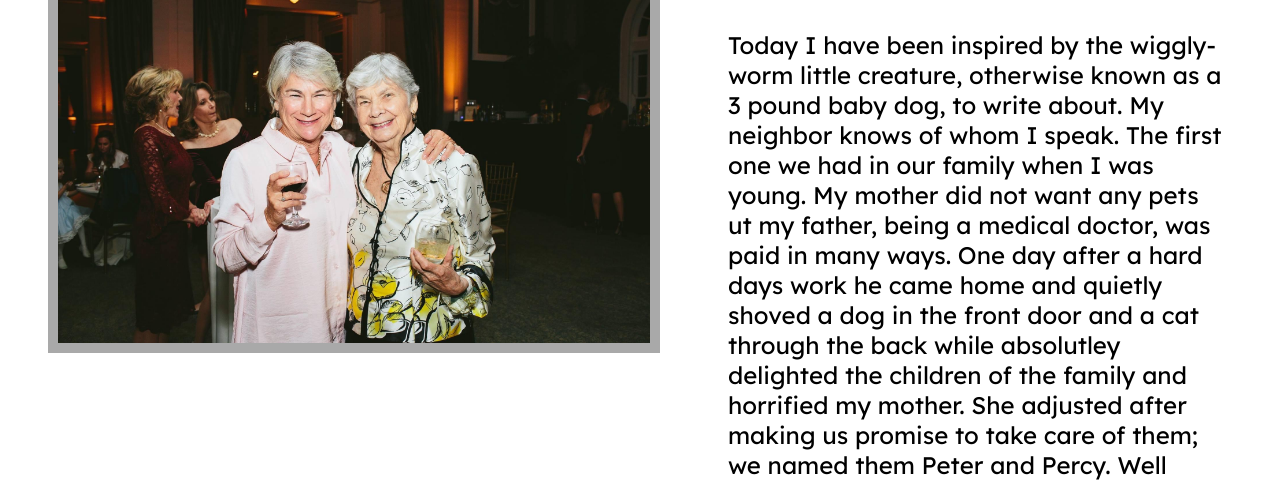
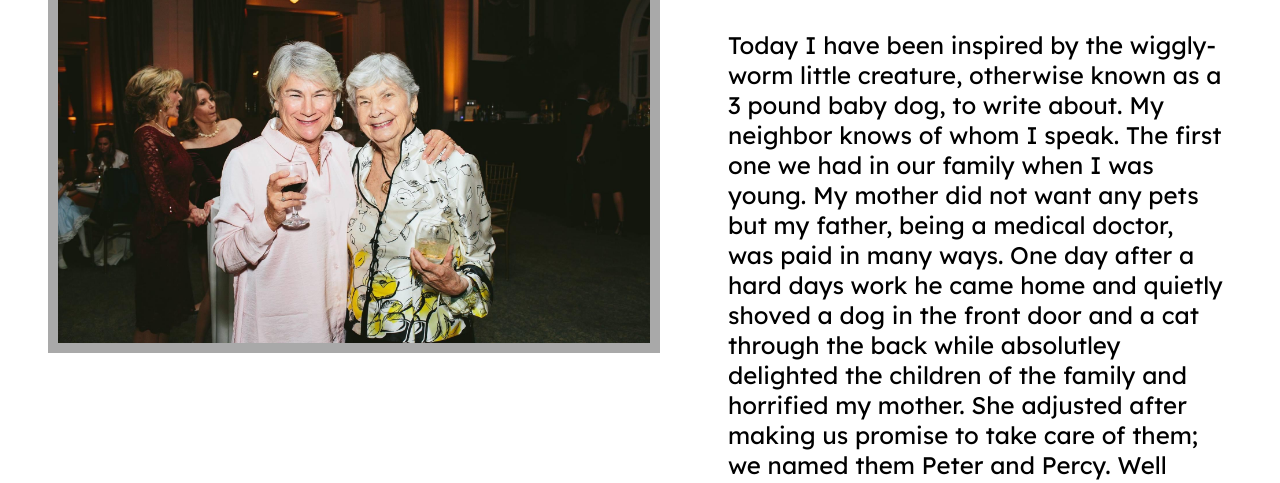
Before and after one commit to AClark7706/code_louisville_2021_AC, a plain HTML site: page Peter Baker.html in a window 1280 px wide. Shown: the part 314-797 px from the top of the page. Drawn offline with Linux system fonts and the light colour scheme; a web font is replaced by a local one.

Commit message:
story edits

```diff
--- a/Peter Baker.html
+++ b/Peter Baker.html
@@ -33,8 +33,8 @@
             </figure>
             <div id="welcome">
                 <h3>Peter Baker</h3>
-                <p>Today I have been inspired by the wiggly-worm little creature, otherwise known as a 3 pound baby dog, to write about. My neighbor knows of whom I speak. The first one we had in our family when I was young. My mother did not want any pets ut my father, being a medical doctor, was paid in many ways. One day after a hard days work he came home and quietly shoved a dog in the front door and a cat through the back while absolutley delighted the children of the family and horrified my mother. She adjusted after making us promise to take care of them; we named them Peter and Percy. Well Percy seemed to be nice considering she was a cat with a mind of her own. One day while we were getting ready for a trip to the beach and claiming our seats and who was to hold which animal, I ended up in the "rumble" seat, which of course had low sides and no roof. As soon as my father started the car Percy became frightened, gave me a large scratch and was gone never to be found again. Peter seemed fine with the outcome and off to the beach we went.
-                    Now Peter Bsker was not a handsome fox terrior,he was all white with one black ear, but he did have a rather happy and loving personality. He could do some tricksand mother was the only one that he would laugh for- really his lips would curl up and show his teeth. Much to the delight of us all. He loved not only us but he had his eye on the little white poodle who was owned by what we called then a spinster. She delighted in caring for her little girl dog who wore ribbons in her hair which Peter admired so naturally he would go for visits at which the nice old lady would call the pound who would come pick up Peter to fence him in. They didn't know him who easily scaled the fence and came home. This seem to happen on a rather regular basis which gave us many laughs and I'm sure distressed our neighbor, who was a very nice lady.
+                <p>Today I have been inspired by the wiggly-worm little creature, otherwise known as a 3 pound baby dog, to write about. My neighbor knows of whom I speak. The first one we had in our family when I was young. My mother did not want any pets but my father, being a medical doctor, was paid in many ways. One day after a hard days work he came home and quietly shoved a dog in the front door and a cat through the back while absolutley delighted the children of the family and horrified my mother. She adjusted after making us promise to take care of them; we named them Peter and Percy. Well Percy seemed to be nice considering she was a cat with a mind of her own. One day while we were getting ready for a trip to the beach and claiming our seats and who was to hold which animal, I ended up in the "rumble" seat, which of course had low sides and no roof. As soon as my father started the car Percy became frightened, gave me a large scratch and was gone never to be found again. Peter seemed fine with the outcome and off to the beach we went.
+                    Now Peter Baker was not a handsome fox terrior,he was all white with one black ear, but he did have a rather happy and loving personality. He could do some tricksand mother was the only one that he would laugh for- really his lips would curl up and show his teeth. Much to the delight of us all. He loved not only us but he had his eye on the little white poodle who was owned by what we called then a spinster. She delighted in caring for her little girl dog who wore ribbons in her hair which Peter admired so naturally he would go for visits at which the nice old lady would call the pound who would come pick up Peter to fence him in. They didn't know him who easily scaled the fence and came home. This seem to happen on a rather regular basis which gave us many laughs and I'm sure distressed our neighbor, who was a very nice lady.
                     As the old saying goes: "Ain't life grand??!" I wish we could her that phrase more often these.
                 </p>
             </div>
```
Also changed, not shown: WhataView.html (+1 -1 lines).
